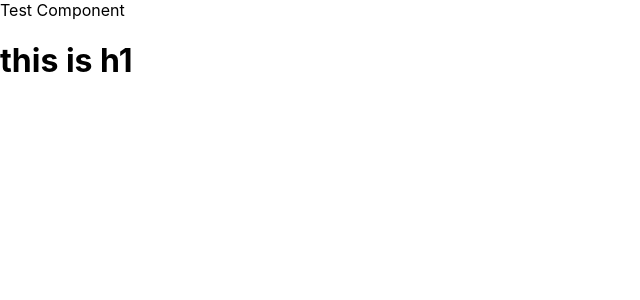
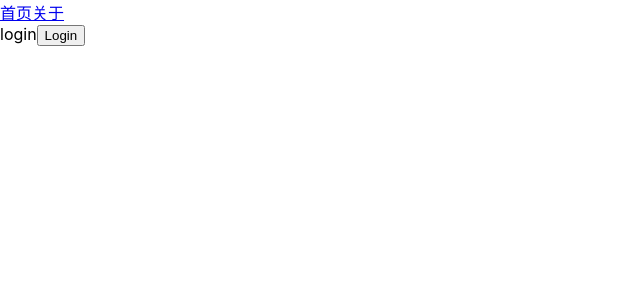
Before and after one commit to felix-zheng91/amazing-jennie, a React (Create React App) app: page /login in a window 1280 px wide. Shown: the top 300 px of the page, without its empty margins (0-640 px from the left). Built offline with nearby package versions, Linux system fonts and the light colour scheme.

Commit message:
2022年6月10日 17点31分

```diff
--- a/package.json
+++ b/package.json
@@ -12,6 +12,7 @@
     "prop-types": "^15.8.1",
     "react": "^18.1.0",
     "react-dom": "^18.1.0",
+    "react-router-dom": "^6.3.0",
     "react-scripts": "5.0.1",
     "web-vitals": "^2.1.4"
   },
--- /dev/null
+++ b/src/About.js
@@ -0,0 +1,7 @@
+import React from "react";
+
+function About() {
+  return <div>About</div>;
+}
+
+export default About;
--- a/src/App.js
+++ b/src/App.js
@@ -1,38 +1,25 @@
-import React, { Component, useEffect, useRef } from "react";
-
-// useRef
-class TestComponent extends Component {
-  state = {
-    msg: "Test MSG",
-  };
-
-  logInfo = () => {
-    console.log(this.state.msg);
-  };
-
-  render() {
-    return <div>Test Component</div>;
-  }
-}
+import React from "react";
+import Home from "./Home";
+import About from "./About";
+import { BrowserRouter, Link, Route, Routes } from "react-router-dom";
+import Login from "./Login";
 
 function App() {
-  const ref = useRef(null);
-  const h1 = useRef(null);
-
-  useEffect(() => {
-    console.log(ref);
-    console.log(h1);
-    ref.current.logInfo();
-    console.log(h1.current);
-    console.log(ref.current.state.msg);
-    return () => {};
-  }, []);
-
   return (
-    <div>
-      <TestComponent ref={ref} />
-      <h1 ref={h1}>this is h1</h1>
-    </div>
+    // 包裹整个Router ,一个应用只使用一次,有HashRouter 和BrowserRouter 两种,后者更常用
+    <BrowserRouter>
+      {/*定义链接*/}
+      <Link to={"/"}>首页</Link>
+      <Link to={"/about"}>关于</Link>
+      {/*<Link to={"/login"}>登录</Link>*/}
+      {/*提供路由表*/}
+      <Routes>
+        {/*路由匹配信息*/}
+        <Route path={"/"} element={<Home />}></Route>
+        <Route path={"/about"} element={<About />}></Route>
+        <Route path={"/login"} element={<Login />}></Route>
+      </Routes>
+    </BrowserRouter>
   );
 }
 
--- /dev/null
+++ b/src/Home.js
@@ -0,0 +1,7 @@
+import React from "react";
+
+function Home() {
+  return <div>Home</div>;
+}
+
+export default Home;
--- /dev/null
+++ b/src/Login.js
@@ -0,0 +1,19 @@
+import React from "react";
+import { useNavigate } from "react-router-dom";
+
+function Login() {
+  // 跳转
+  const navigate = useNavigate();
+
+  function login() {
+    // 调用跳转函数
+    navigate("/", { replace: true });
+  }
+  return (
+    <div>
+      login<button onClick={login}>Login</button>
+    </div>
+  );
+}
+
+export default Login;
```
Also changed, not shown: src/Hook 使用useContext.js (added, +38 -0 lines), src/Hook 使用useRef.js (added, +39 -0 lines), 2 other files (tests, documents, lock files or other folders).
